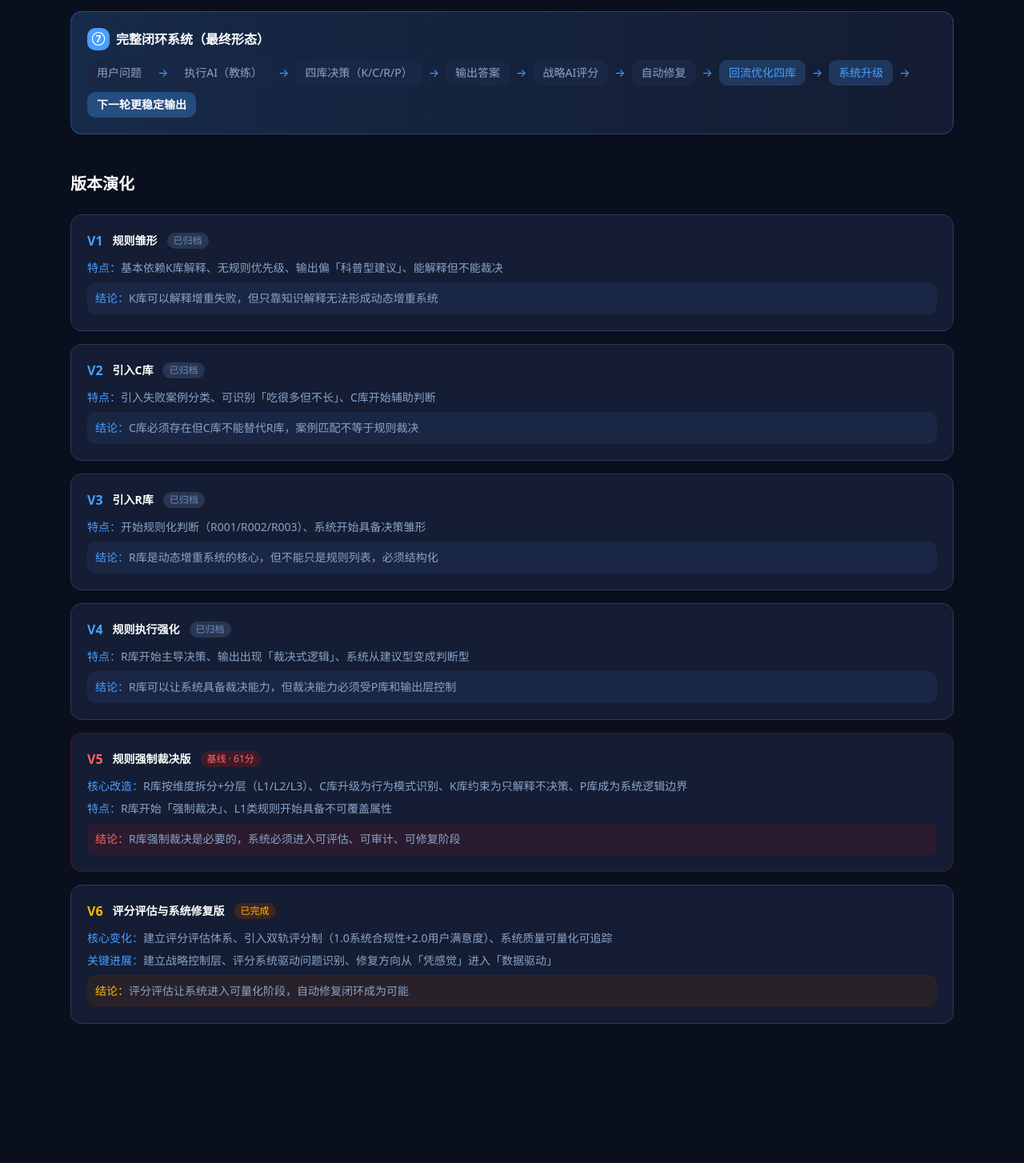
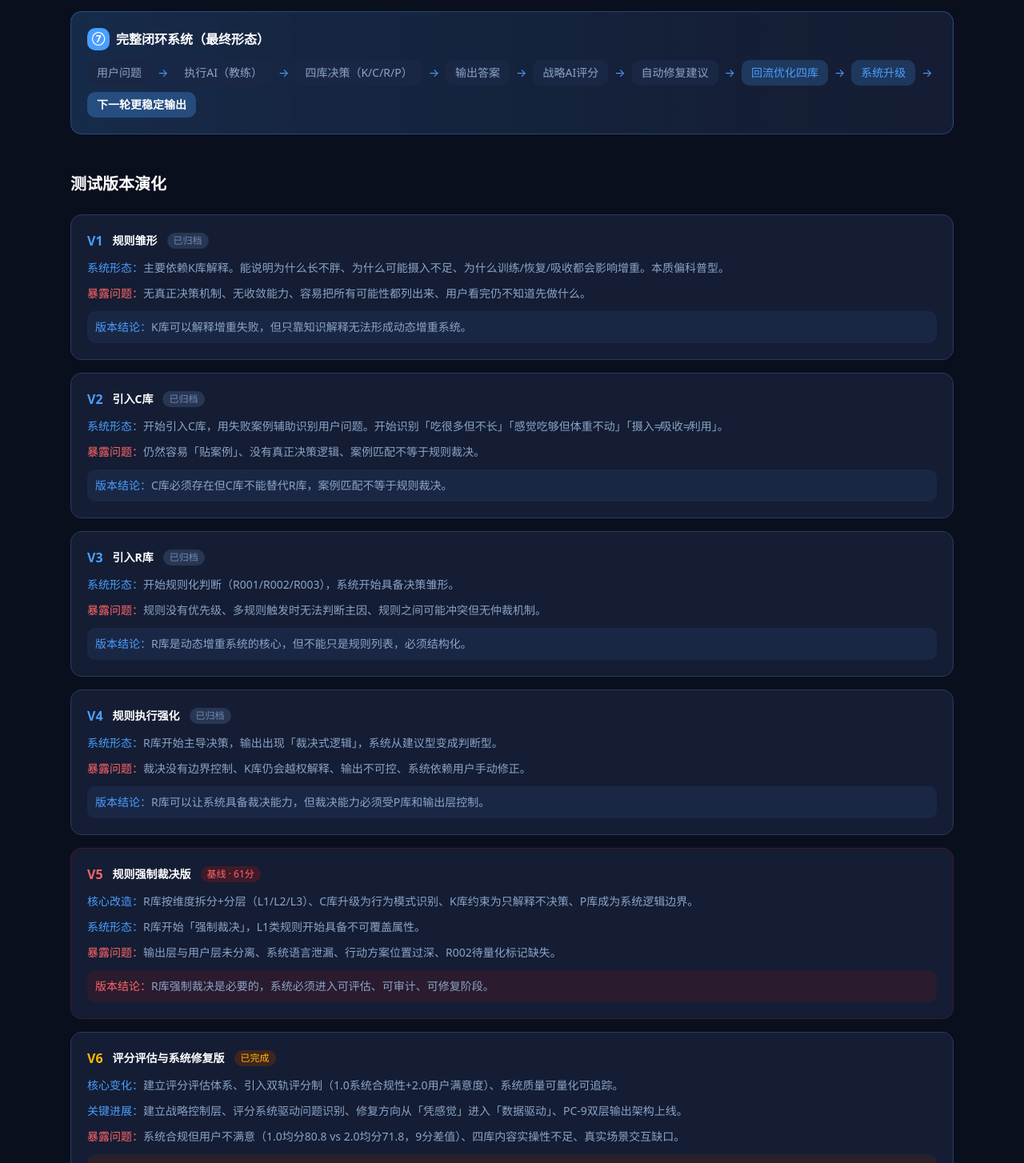
Before and after one commit to NAN-NA123/coach-test-archive, a Next.js app: page /roadmap in a window 1280 px wide. Shown: the part 1346-2800 px from the top of the page at 80% size. Before the commit the page ends 2674 px from the top, so only its background shows below. Built offline with nearby package versions, Linux system fonts and the light colour scheme.

Commit message:
refactor: 完全替换产品理念页和线路图页内容
Coze-Commit-Type: user
Coze-User-ID: 2338017167549371
Coze-Conversation-ID: 8279825

```diff
--- a/src/app/roadmap/page.tsx
+++ b/src/app/roadmap/page.tsx
@@ -7,11 +7,11 @@ export default function RoadmapPage() {
     <div className="max-w-6xl mx-auto px-4 sm:px-6 py-12">
       {/* 页面标题 */}
       <div className="mb-10">
-        <h1 className="text-3xl font-bold text-white mb-3">四库系统线路图</h1>
+        <h1 className="text-3xl font-bold text-white mb-3">四库系统更新线路图</h1>
         <p className="text-[#8ba3c7]">AI增肌教练 · 四大库系统全流程图（设计→演化→升级）</p>
       </div>
 
-      {/* ① 系统设计层 */}
+      {/* 系统设计全流程图 */}
       <div className="mb-12">
         <h2 className="text-xl font-bold text-white mb-6">系统设计全流程图</h2>
         <div className="space-y-4">
@@ -46,7 +46,7 @@ export default function RoadmapPage() {
             <div className="grid grid-cols-2 md:grid-cols-4 gap-3 text-sm mb-3">
               <div className="bg-[#1a2744] rounded-lg p-3 text-center">
                 <div className="font-semibold text-white">K库（知识）</div>
-                <div className="text-xs text-[#6b8ab5] mt-1">生理学/营养学/训练原理</div>
+                <div className="text-xs text-[#6b8ab5] mt-1">生理学 / 营养学 / 训练原理</div>
               </div>
               <div className="bg-[#1a2744] rounded-lg p-3 text-center">
                 <div className="font-semibold text-white">C库（案例）</div>
@@ -61,7 +61,7 @@ export default function RoadmapPage() {
                 <div className="text-xs text-[#6b8ab5] mt-1">基础认知（热量、恢复等）</div>
               </div>
             </div>
-            <div className={body}>输出：经验型AI教练（解释为主）</div>
+            <div className={body}>输出：→ 经验型AI教练（解释为主）</div>
           </div>
 
           {/* ③ 测试与问题暴露层 */}
@@ -72,7 +72,7 @@ export default function RoadmapPage() {
             </div>
             <div className="grid grid-cols-1 md:grid-cols-2 gap-4 text-sm">
               <div>
-                <div className="font-medium text-white mb-2">输入 → 输出 → 问题暴露：</div>
+                <div className="font-medium text-white mb-2">用户测试输入 → AI输出 → 问题暴露：</div>
                 <ol className="space-y-1.5 text-[#8ba3c7]">
                   <li><span className="text-[#4a9eff] font-medium">1.</span> K库过度解释（无决策）</li>
                   <li><span className="text-[#4a9eff] font-medium">2.</span> C库只是贴标签</li>
@@ -111,7 +111,7 @@ export default function RoadmapPage() {
                 <span className="text-[#8ba3c7]">成为系统逻辑边界</span>
               </div>
             </div>
-            <div className="mt-3 text-sm font-medium text-[#4a9eff]">系统进入：分层决策AI</div>
+            <div className="mt-3 text-sm font-medium text-[#4a9eff]">→ 系统进入：分层决策AI</div>
           </div>
 
           {/* ⑤ 战略控制层 */}
@@ -166,7 +166,7 @@ export default function RoadmapPage() {
               <span className="text-[#4a9eff]">→</span>
               <span className="bg-[#1a2744] rounded-lg px-3 py-1.5 text-[#8ba3c7]">战略AI评分</span>
               <span className="text-[#4a9eff]">→</span>
-              <span className="bg-[#1a2744] rounded-lg px-3 py-1.5 text-[#8ba3c7]">自动修复</span>
+              <span className="bg-[#1a2744] rounded-lg px-3 py-1.5 text-[#8ba3c7]">自动修复建议</span>
               <span className="text-[#4a9eff]">→</span>
               <span className="bg-[#4a9eff]/20 text-[#4a9eff] rounded-lg px-3 py-1.5 font-medium">回流优化四库</span>
               <span className="text-[#4a9eff]">→</span>
@@ -178,9 +178,9 @@ export default function RoadmapPage() {
         </div>
       </div>
 
-      {/* 版本演化 */}
+      {/* 测试版本演化 */}
       <div>
-        <h2 className="text-xl font-bold text-white mb-6">版本演化</h2>
+        <h2 className="text-xl font-bold text-white mb-6">测试版本演化</h2>
         <div className="space-y-4">
 
           {/* V1 */}
@@ -190,9 +190,19 @@ export default function RoadmapPage() {
               <span className="text-sm font-semibold text-white">规则雏形</span>
               <span className="text-xs bg-[#4a5e80]/40 text-[#6b8ab5] px-2 py-0.5 rounded-lg">已归档</span>
             </div>
-            <div className="space-y-2 text-sm">
-              <div><span className="font-medium text-[#4a9eff]">特点：</span><span className="text-[#8ba3c7]">基本依赖K库解释、无规则优先级、输出偏「科普型建议」、能解释但不能裁决</span></div>
-              <div className="bg-[#1a2744] rounded-lg p-2.5 mt-2"><span className="font-medium text-[#4a9eff]">结论：</span><span className="text-[#8ba3c7]">K库可以解释增重失败，但只靠知识解释无法形成动态增重系统</span></div>
+            <div className="space-y-3 text-sm">
+              <div>
+                <span className="font-medium text-[#4a9eff]">系统形态：</span>
+                <span className="text-[#8ba3c7]">主要依赖K库解释。能说明为什么长不胖、为什么可能摄入不足、为什么训练/恢复/吸收都会影响增重。本质偏科普型。</span>
+              </div>
+              <div>
+                <span className="font-medium text-red-400">暴露问题：</span>
+                <span className="text-[#8ba3c7]">无真正决策机制、无收敛能力、容易把所有可能性都列出来、用户看完仍不知道先做什么。</span>
+              </div>
+              <div className="bg-[#1a2744] rounded-lg p-2.5">
+                <span className="font-medium text-[#4a9eff]">版本结论：</span>
+                <span className="text-[#8ba3c7]">K库可以解释增重失败，但只靠知识解释无法形成动态增重系统。</span>
+              </div>
             </div>
           </div>
 
@@ -203,9 +213,19 @@ export default function RoadmapPage() {
               <span className="text-sm font-semibold text-white">引入C库</span>
               <span className="text-xs bg-[#4a5e80]/40 text-[#6b8ab5] px-2 py-0.5 rounded-lg">已归档</span>
             </div>
-            <div className="space-y-2 text-sm">
-              <div><span className="font-medium text-[#4a9eff]">特点：</span><span className="text-[#8ba3c7]">引入失败案例分类、可识别「吃很多但不长」、C库开始辅助判断</span></div>
-              <div className="bg-[#1a2744] rounded-lg p-2.5 mt-2"><span className="font-medium text-[#4a9eff]">结论：</span><span className="text-[#8ba3c7]">C库必须存在但C库不能替代R库，案例匹配不等于规则裁决</span></div>
+            <div className="space-y-3 text-sm">
+              <div>
+                <span className="font-medium text-[#4a9eff]">系统形态：</span>
+                <span className="text-[#8ba3c7]">开始引入C库，用失败案例辅助识别用户问题。开始识别「吃很多但不长」「感觉吃够但体重不动」「摄入≠吸收≠利用」。</span>
+              </div>
+              <div>
+                <span className="font-medium text-red-400">暴露问题：</span>
+                <span className="text-[#8ba3c7]">仍然容易「贴案例」、没有真正决策逻辑、案例匹配不等于规则裁决。</span>
+              </div>
+              <div className="bg-[#1a2744] rounded-lg p-2.5">
+                <span className="font-medium text-[#4a9eff]">版本结论：</span>
+                <span className="text-[#8ba3c7]">C库必须存在但C库不能替代R库，案例匹配不等于规则裁决。</span>
+              </div>
             </div>
           </div>
 
@@ -216,9 +236,19 @@ export default function RoadmapPage() {
               <span className="text-sm font-semibold text-white">引入R库</span>
               <span className="text-xs bg-[#4a5e80]/40 text-[#6b8ab5] px-2 py-0.5 rounded-lg">已归档</span>
             </div>
-            <div className="space-y-2 text-sm">
-              <div><span className="font-medium text-[#4a9eff]">特点：</span><span className="text-[#8ba3c7]">开始规则化判断（R001/R002/R003）、系统开始具备决策雏形</span></div>
-              <div className="bg-[#1a2744] rounded-lg p-2.5 mt-2"><span className="font-medium text-[#4a9eff]">结论：</span><span className="text-[#8ba3c7]">R库是动态增重系统的核心，但不能只是规则列表，必须结构化</span></div>
+            <div className="space-y-3 text-sm">
+              <div>
+                <span className="font-medium text-[#4a9eff]">系统形态：</span>
+                <span className="text-[#8ba3c7]">开始规则化判断（R001/R002/R003），系统开始具备决策雏形。</span>
+              </div>
+              <div>
+                <span className="font-medium text-red-400">暴露问题：</span>
+                <span className="text-[#8ba3c7]">规则没有优先级、多规则触发时无法判断主因、规则之间可能冲突但无仲裁机制。</span>
+              </div>
+              <div className="bg-[#1a2744] rounded-lg p-2.5">
+                <span className="font-medium text-[#4a9eff]">版本结论：</span>
+                <span className="text-[#8ba3c7]">R库是动态增重系统的核心，但不能只是规则列表，必须结构化。</span>
+              </div>
             </div>
           </div>
 
@@ -229,9 +259,19 @@ export default function RoadmapPage() {
               <span className="text-sm font-semibold text-white">规则执行强化</span>
               <span className="text-xs bg-[#4a5e80]/40 text-[#6b8ab5] px-2 py-0.5 rounded-lg">已归档</span>
             </div>
-            <div className="space-y-2 text-sm">
-              <div><span className="font-medium text-[#4a9eff]">特点：</span><span className="text-[#8ba3c7]">R库开始主导决策、输出出现「裁决式逻辑」、系统从建议型变成判断型</span></div>
-              <div className="bg-[#1a2744] rounded-lg p-2.5 mt-2"><span className="font-medium text-[#4a9eff]">结论：</span><span className="text-[#8ba3c7]">R库可以让系统具备裁决能力，但裁决能力必须受P库和输出层控制</span></div>
+            <div className="space-y-3 text-sm">
+              <div>
+                <span className="font-medium text-[#4a9eff]">系统形态：</span>
+                <span className="text-[#8ba3c7]">R库开始主导决策，输出出现「裁决式逻辑」，系统从建议型变成判断型。</span>
+              </div>
+              <div>
+                <span className="font-medium text-red-400">暴露问题：</span>
+                <span className="text-[#8ba3c7]">裁决没有边界控制、K库仍会越权解释、输出不可控、系统依赖用户手动修正。</span>
+              </div>
+              <div className="bg-[#1a2744] rounded-lg p-2.5">
+                <span className="font-medium text-[#4a9eff]">版本结论：</span>
+                <span className="text-[#8ba3c7]">R库可以让系统具备裁决能力，但裁决能力必须受P库和输出层控制。</span>
+              </div>
             </div>
           </div>
 
@@ -242,10 +282,23 @@ export default function RoadmapPage() {
               <span className="text-sm font-semibold text-white">规则强制裁决版</span>
               <span className="text-xs bg-red-900/40 text-red-400 px-2 py-0.5 rounded-lg">基线 · 61分</span>
             </div>
-            <div className="space-y-2 text-sm">
-              <div><span className="font-medium text-[#4a9eff]">核心改造：</span><span className="text-[#8ba3c7]">R库按维度拆分+分层（L1/L2/L3）、C库升级为行为模式识别、K库约束为只解释不决策、P库成为系统逻辑边界</span></div>
-              <div><span className="font-medium text-[#4a9eff]">特点：</span><span className="text-[#8ba3c7]">R库开始「强制裁决」、L1类规则开始具备不可覆盖属性</span></div>
-              <div className="bg-red-900/20 rounded-lg p-2.5 mt-2"><span className="font-medium text-red-400">结论：</span><span className="text-[#8ba3c7]">R库强制裁决是必要的，系统必须进入可评估、可审计、可修复阶段</span></div>
+            <div className="space-y-3 text-sm">
+              <div>
+                <span className="font-medium text-[#4a9eff]">核心改造：</span>
+                <span className="text-[#8ba3c7]">R库按维度拆分+分层（L1/L2/L3）、C库升级为行为模式识别、K库约束为只解释不决策、P库成为系统逻辑边界。</span>
+              </div>
+              <div>
+                <span className="font-medium text-[#4a9eff]">系统形态：</span>
+                <span className="text-[#8ba3c7]">R库开始「强制裁决」，L1类规则开始具备不可覆盖属性。</span>
+              </div>
+              <div>
+                <span className="font-medium text-red-400">暴露问题：</span>
+                <span className="text-[#8ba3c7]">输出层与用户层未分离、系统语言泄漏、行动方案位置过深、R002待量化标记缺失。</span>
+              </div>
+              <div className="bg-red-900/20 rounded-lg p-2.5">
+                <span className="font-medium text-red-400">版本结论：</span>
+                <span className="text-[#8ba3c7]">R库强制裁决是必要的，系统必须进入可评估、可审计、可修复阶段。</span>
+              </div>
             </div>
           </div>
 
@@ -256,10 +309,23 @@ export default function RoadmapPage() {
               <span className="text-sm font-semibold text-white">评分评估与系统修复版</span>
               <span className="text-xs bg-amber-900/40 text-amber-400 px-2 py-0.5 rounded-lg">已完成</span>
             </div>
-            <div className="space-y-2 text-sm">
-              <div><span className="font-medium text-[#4a9eff]">核心变化：</span><span className="text-[#8ba3c7]">建立评分评估体系、引入双轨评分制（1.0系统合规性+2.0用户满意度）、系统质量可量化可追踪</span></div>
-              <div><span className="font-medium text-[#4a9eff]">关键进展：</span><span className="text-[#8ba3c7]">建立战略控制层、评分系统驱动问题识别、修复方向从「凭感觉」进入「数据驱动」</span></div>
-              <div className="bg-amber-900/20 rounded-lg p-2.5 mt-2"><span className="font-medium text-amber-400">结论：</span><span className="text-[#8ba3c7]">评分评估让系统进入可量化阶段，自动修复闭环成为可能</span></div>
+            <div className="space-y-3 text-sm">
+              <div>
+                <span className="font-medium text-[#4a9eff]">核心变化：</span>
+                <span className="text-[#8ba3c7]">建立评分评估体系、引入双轨评分制（1.0系统合规性+2.0用户满意度）、系统质量可量化可追踪。</span>
+              </div>
+              <div>
+                <span className="font-medium text-[#4a9eff]">关键进展：</span>
+                <span className="text-[#8ba3c7]">建立战略控制层、评分系统驱动问题识别、修复方向从「凭感觉」进入「数据驱动」、PC-9双层输出架构上线。</span>
+              </div>
+              <div>
+                <span className="font-medium text-red-400">暴露问题：</span>
+                <span className="text-[#8ba3c7]">系统合规但用户不满意（1.0均分80.8 vs 2.0均分71.8，9分差值）、四库内容实操性不足、真实场景交互缺口。</span>
+              </div>
+              <div className="bg-amber-900/20 rounded-lg p-2.5">
+                <span className="font-medium text-amber-400">版本结论：</span>
+                <span className="text-[#8ba3c7]">评分评估让系统进入可量化阶段，双轨评分暴露了合规与满意的系统性落差，自动修复闭环成为可能。</span>
+              </div>
             </div>
           </div>
 
```
Also changed, not shown: src/app/philosophy/page.tsx (+36 -61 lines).
